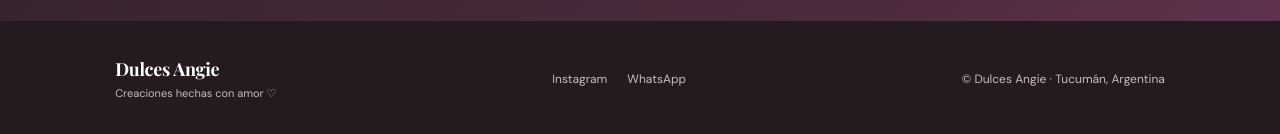
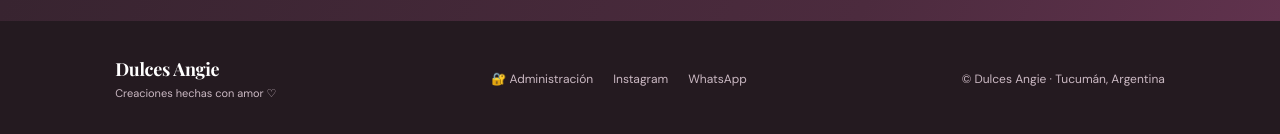
Before and after one commit to moinformaticagrupo-arch/dulces-angie, a plain HTML site: page index.html in a window 1280 px wide. Shown: the part 4689-4823 px from the top of the page. Drawn offline with nearby package versions, Linux system fonts and the light colour scheme.

Commit message:
Update index.html

```diff
--- a/index.html
+++ b/index.html
@@ -221,6 +221,9 @@
       <span>Creaciones hechas con amor ♡</span>
     </div>
     <div class="footer-links">
+
+<a class="admin-link" href="admin.html">🔐 Administración</a>
+
       <a href="https://www.instagram.com/dulcesangie_/" target="_blank" rel="noopener">Instagram</a>
       <a href="#contacto">WhatsApp</a>
     </div>
```
